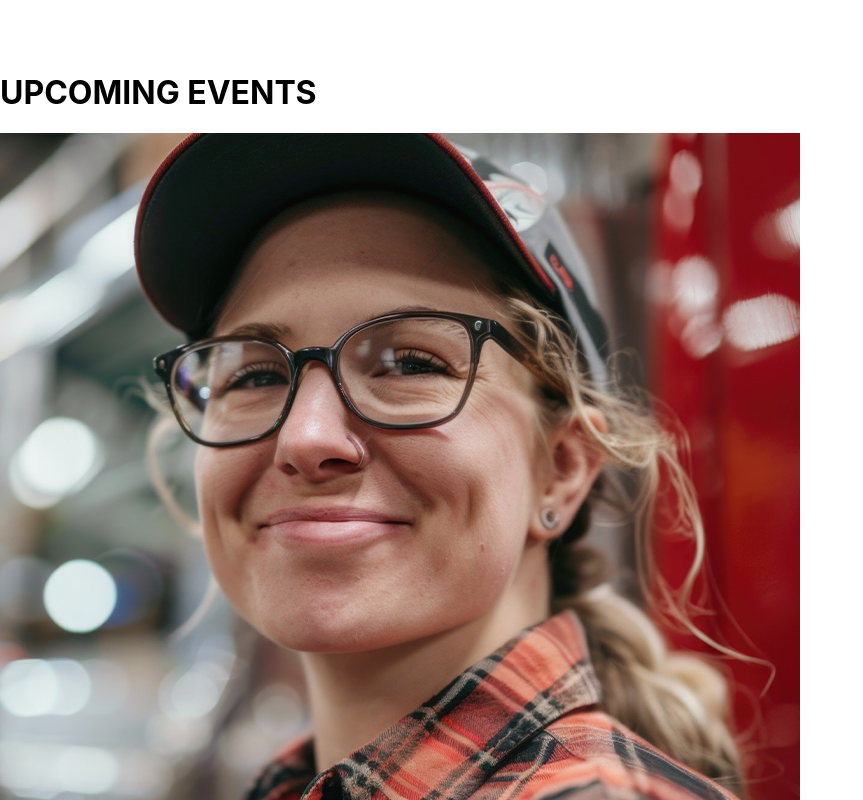
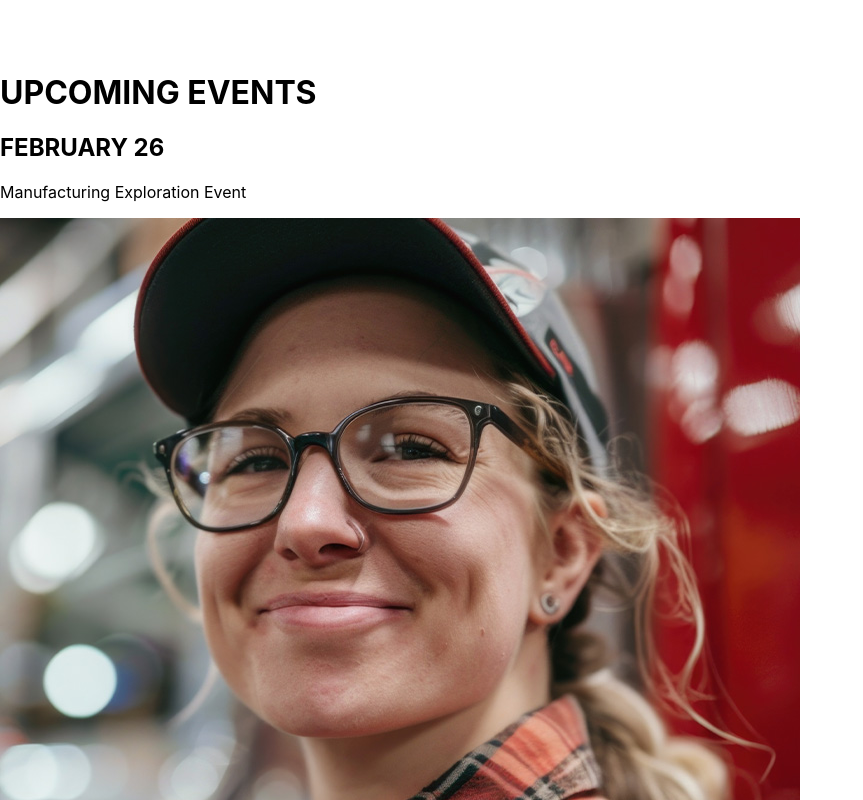
Before and after one commit to TheMythicalOX/SWTCCopy, a React (Create React App) app in the folder FrontEnd/swtccopy/: page / in a window 1280 px wide. Shown: the part 8380-9180 px from the top of the page, without its empty margins (0-863 px from the left). Built offline with nearby package versions, Linux system fonts and the light colour scheme.

Commit message:
improvements on upcoming section but transitions not working properly

```diff
--- a/FrontEnd/swtccopy/src/Components/Upcoming.tsx
+++ b/FrontEnd/swtccopy/src/Components/Upcoming.tsx
@@ -8,14 +8,20 @@ const Upcoming = () => {
   return (
     <div className="test">
       <div className="topEvents text-campus-bg inline-flex w-full pt-5">
-        <img src={event} alt="Event Icon" className="w-9"></img>
-        <h1 className="font-semibold text-nowrap text-center m-auto px-3">
+        <img src={event} alt="Event Icon" className="w-9 ml-4"></img>
+        <h1 className="font-semibold text-xl text-nowrap text-center m-auto px-3">
           UPCOMING EVENTS
         </h1>
         <div className="h-1 w-full bg-campus-bg m-auto"></div>
       </div>
-      <div className="images grid grid-cols-3 gap-5 p-5">
-        <img src={first} alt="TMP" className="1col  object-contain" />
+      <div className="images grid grid-cols-3 gap-5 ml-0 max-h-96 ">
+        <div className="relative group items-center transition-all duration-1000">
+          <div className="absolute text-center top-1/2 w-full ease-in-out transition-all duration-1000  group-hover:bg-campus-bg group-hover:bottom-0 group-hover:top-auto ">
+            <h2 className="">FEBRUARY 26</h2>
+            <p>Manufacturing Exploration Event</p>
+          </div>
+          <img src={first} alt="TMP" className="1col  object-contain" />
+        </div>
         <img src={middle} alt="TMP" className="1col  object-contain" />
         <img src={last} alt="TMP" className="1col  object-contain" />
       </div>
--- a/FrontEnd/swtccopy/tailwind.config.js
+++ b/FrontEnd/swtccopy/tailwind.config.js
@@ -12,6 +12,7 @@ module.exports = {
         "header-bg": "#00498F",
         "campus-bg": "#002950",
         "quick-link-bg": "rgb(0, 41, 80)",
+        "event-title-bg": "rgba(0, 0, 0, .7)",
       },
     },
   },
```
